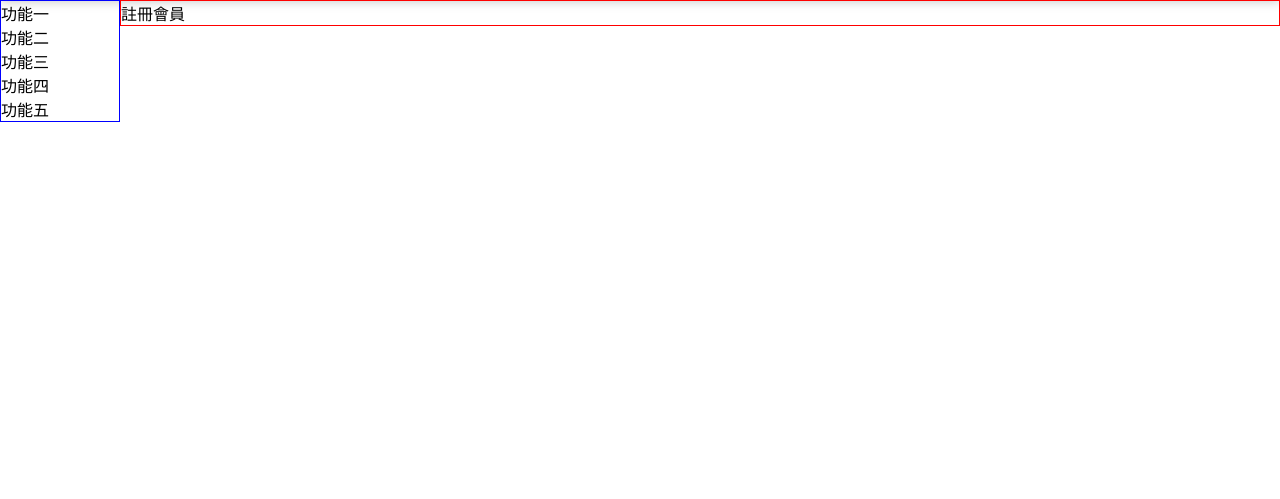
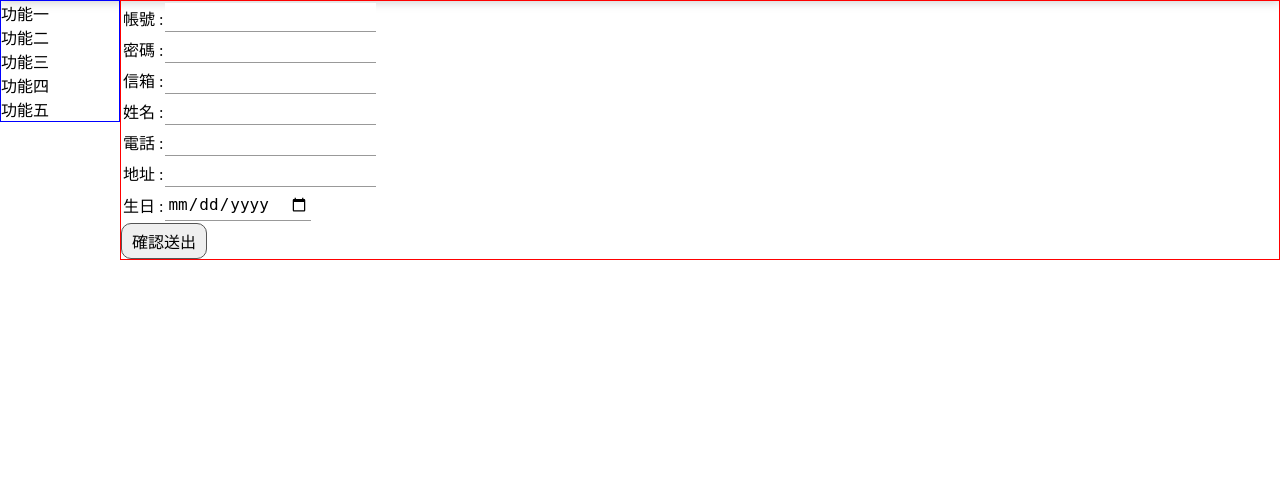
Before and after one commit to mooncactusmoon/php_MySQL, a PHP site: page /reg.php in a window 1280 px wide. Shown: the part 94-593 px from the top of the page. Run offline with PHP 8.4, Linux system fonts and the light colour scheme.

Commit message:
完成註冊用表單

```diff
--- a/member/reg.php
+++ b/member/reg.php
@@ -14,7 +14,40 @@
     <?php include "./include/nav.php"; ?>
     <?php include "./include/side_bar.php"; ?>
     <div class="content">
-        註冊會員
+        <!--form:post[action="./api/reg.php"]  -->
+    <form action="./api/reg.php" method="post" id="regForm">
+        <table>
+            <tr>
+                <td>帳號 : </td>
+                <td><input type="text" name="account" id=""></td>
+            </tr>
+            <tr>
+                <td>密碼 : </td>
+                <td><input type="password" name="password" id=""></td>
+            </tr>
+            <tr>
+                <td>信箱 : </td>
+                <td><input type="text" name="mail" id=""></td>
+            </tr>
+            <tr>
+                <td>姓名 : </td>
+                <td><input type="text" name="name" id=""></td>
+            </tr>
+            <tr>
+                <td>電話 : </td>
+                <td><input type="text" name="mobile" id=""></td>
+            </tr>
+            <tr>
+                <td>地址 : </td>
+                <td><input type="text" name="address" id=""></td>
+            </tr>
+            <tr>
+                <td>生日 : </td>
+                <td><input type="date" name="birthday" id=""></td>
+            </tr>
+        </table>
+        <div><input type="submit" value="確認送出"></div>
+    </form>
     </div>
     <?php include "./include/footer.php"; ?>
 </body>
--- a/member/style.css
+++ b/member/style.css
@@ -50,3 +50,16 @@ footer{
     float: left;
     width: calc(100% - 120px);
 }
+#regForm input{
+    border: 0px;
+}
+#regForm input{
+    font-size: 16px;
+    padding: 5px 2px;
+    border-bottom:1px solid #999;
+}
+#regForm input[type='submit']{
+    border: 1px solid #555;
+    border-radius: 10px;
+    padding: 5px 10px;
+}
```
